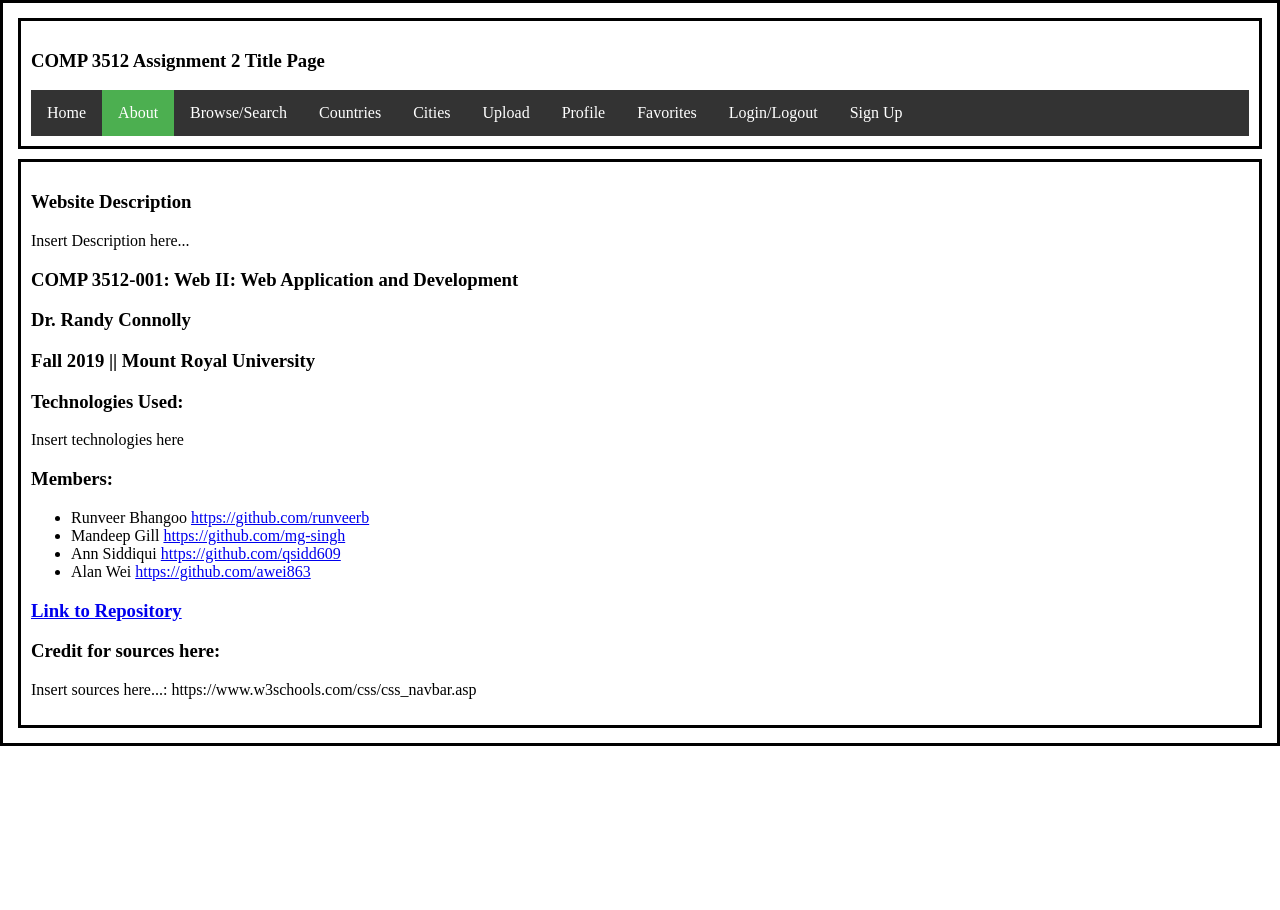
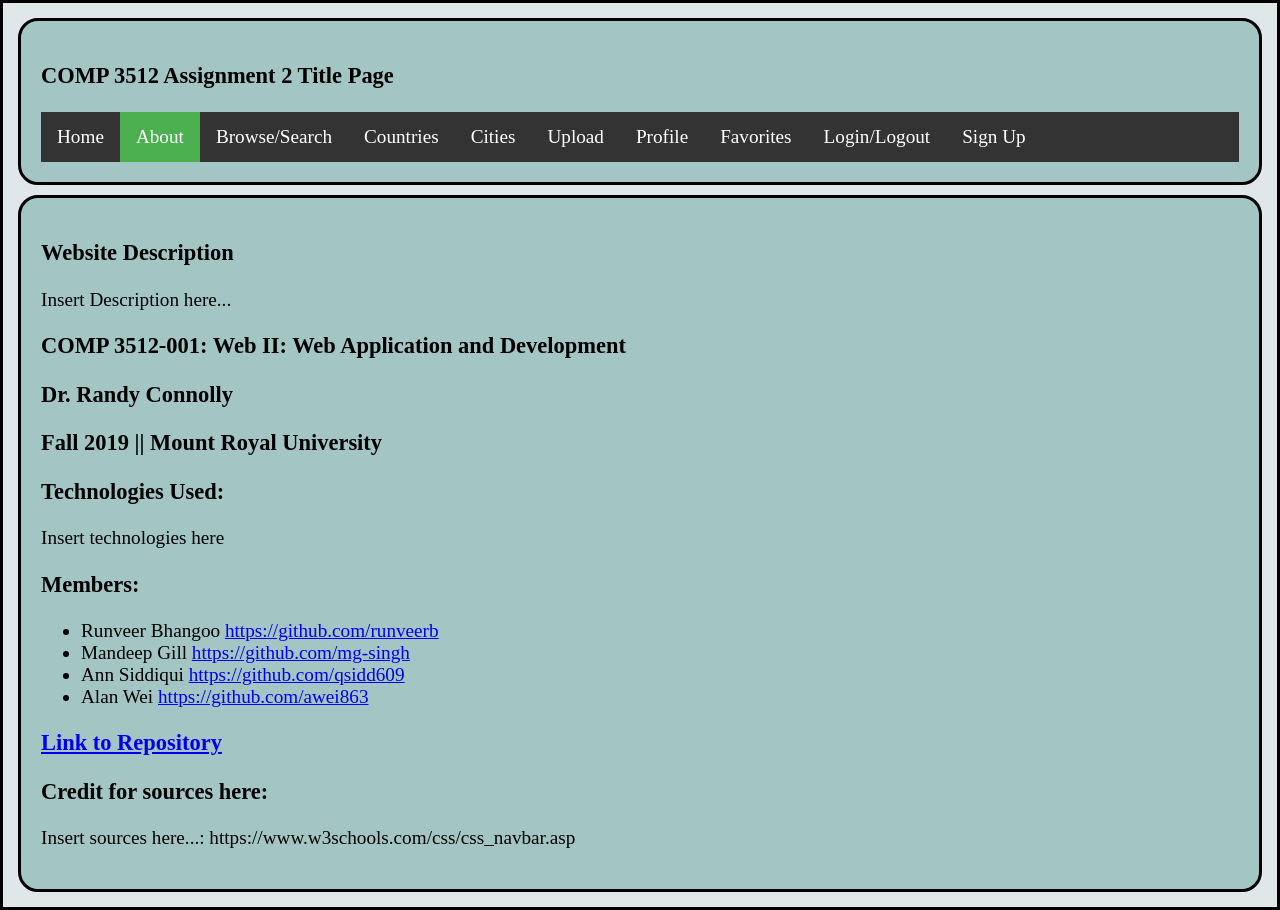
Before and after one commit to qsidd609/web-asg2, a PHP site: the page made by About Page HTML.html in a window 1280 px wide. Before the commit the page ends 746 px from the top, so only its background shows below. Run offline with PHP 8.4, Linux system fonts and the light colour scheme.

Commit message:
Update about_css.css

```diff
--- a/css/about_css.css
+++ b/css/about_css.css
@@ -5,6 +5,10 @@ body {
     border-style: solid;
     padding: 10px;
     margin: 0;
+
+    background-color: #E0E7E9;
+    font-family:"Times New Roman", Times, serif;
+    font-size: 0.8rem;
 }
 
 header,
@@ -12,6 +16,12 @@ main {
     border-style: solid;
     margin: 5px;
     padding: 10px;
+
+    background-color:#A3C6C4 ;
+    color: black;
+    border-radius: 20px;
+    padding: 20px;
+    font-size: 150%;
 }
 
 ul.topnav {
```
